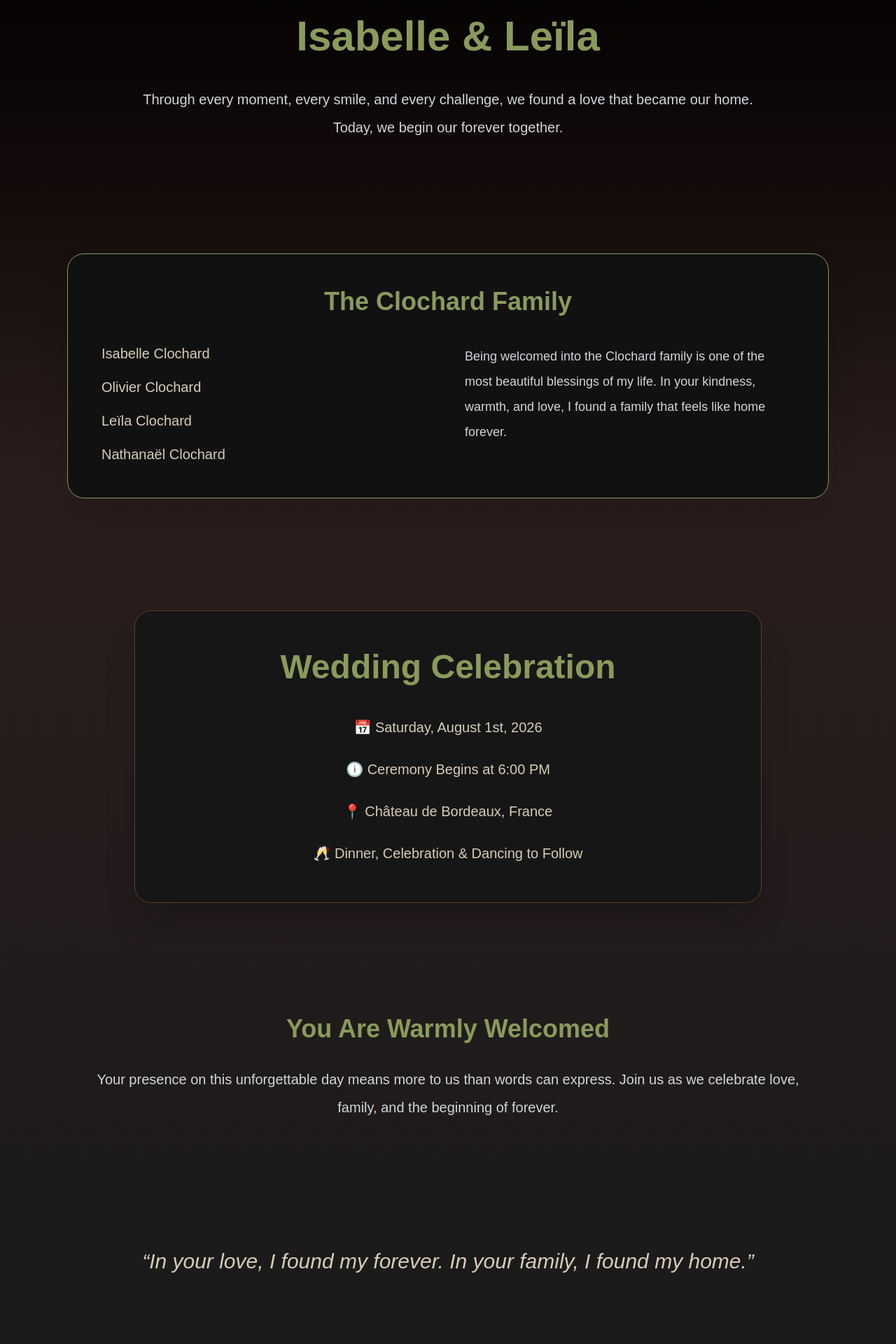
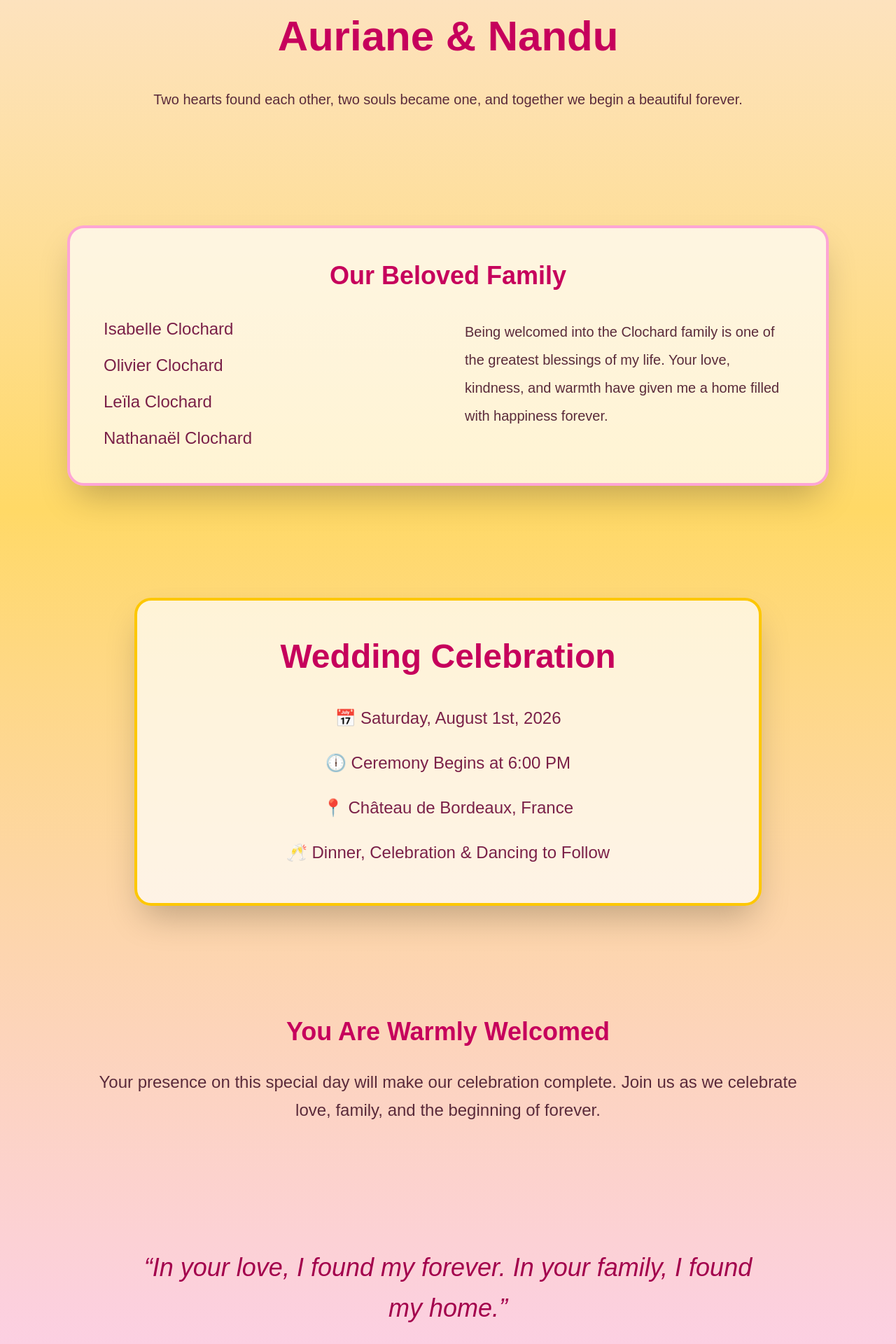
Before and after one commit to Nandinivadla/wedding-invite, a Next.js app: page / in a window 1280 px wide. Shown: the part 540-2460 px from the top of the page at 70% size. Built offline with nearby package versions, Linux system fonts and the light colour scheme.

Commit message:
Pink yellow wedding theme

```diff
--- a/app/page.tsx
+++ b/app/page.tsx
@@ -1,35 +1,36 @@
 export default function Home() {
   return (
-    <main className="min-h-screen bg-gradient-to-b from-black via-[#2b1d1d] to-[#1a1a1a] text-white">
+    <main className="min-h-screen bg-gradient-to-b from-pink-100 via-[#ffd966] to-pink-200 text-black">
 
       {/* HERO SECTION */}
       <section className="flex flex-col items-center justify-center text-center px-6 py-32">
 
-        <h1 className="text-6xl md:text-8xl font-bold text-[#8A9A5B] mb-8 tracking-wide">
+        <h1 className="text-6xl md:text-8xl font-bold text-pink-700 mb-8">
           Forever With Her
         </h1>
 
-        <p className="text-2xl md:text-3xl text-[#d8ccb8] max-w-4xl leading-relaxed">
+        <p className="text-2xl md:text-3xl text-[#7a2048] max-w-4xl leading-relaxed">
           Together with their beloved family,
-          Isabelle & Leïla
+          Auriane & Nandu
           joyfully invite you to celebrate
-          a love written for eternity.
+          a love filled with happiness,
+          warmth, and forever.
         </p>
 
       </section>
 
-      {/* COUPLE MESSAGE */}
+      {/* BRIDES */}
       <section className="text-center px-6 py-20">
 
-        <h2 className="text-5xl md:text-6xl font-semibold text-[#8A9A5B] mb-10">
-          Isabelle & Leïla
+        <h2 className="text-5xl md:text-6xl font-semibold text-pink-700 mb-10">
+          Auriane & Nandu
         </h2>
 
-        <p className="max-w-4xl mx-auto text-lg md:text-xl text-gray-300 leading-10">
-          Through every moment, every smile,
-          and every challenge,
-          we found a love that became our home.
-          Today, we begin our forever together.
+        <p className="max-w-4xl mx-auto text-lg md:text-xl text-[#5a2a3a] leading-10">
+          Two hearts found each other,
+          two souls became one,
+          and together we begin
+          a beautiful forever.
         </p>
 
       </section>
@@ -37,16 +38,16 @@ export default function Home() {
       {/* FAMILY SECTION */}
       <section className="px-8 py-20 max-w-6xl mx-auto">
 
-        <div className="bg-[#111111] border border-[#8A9A5B] rounded-3xl p-12 shadow-2xl">
+        <div className="bg-white/70 border-4 border-pink-300 rounded-3xl p-12 shadow-2xl">
 
-          <h3 className="text-4xl font-bold text-[#8A9A5B] mb-10 text-center">
-            The Clochard Family
+          <h3 className="text-4xl font-bold text-pink-700 mb-10 text-center">
+            Our Beloved Family
           </h3>
 
           <div className="grid md:grid-cols-2 gap-12">
 
             <div>
-              <ul className="space-y-5 text-xl text-[#d8ccb8]">
+              <ul className="space-y-5 text-2xl text-[#7a2048]">
                 <li>Isabelle Clochard</li>
                 <li>Olivier Clochard</li>
                 <li>Leïla Clochard</li>
@@ -55,11 +56,11 @@ export default function Home() {
             </div>
 
             <div>
-              <p className="text-lg leading-9 text-gray-300">
+              <p className="text-xl leading-10 text-[#5a2a3a]">
                 Being welcomed into the Clochard family
-                is one of the most beautiful blessings of my life.
-                In your kindness, warmth, and love,
-                I found a family that feels like home forever.
+                is one of the greatest blessings of my life.
+                Your love, kindness, and warmth
+                have given me a home filled with happiness forever.
               </p>
             </div>
 
@@ -72,13 +73,13 @@ export default function Home() {
       {/* WEDDING DETAILS */}
       <section className="px-6 py-20">
 
-        <div className="max-w-4xl mx-auto bg-[#161616] border border-[#5b3a29] rounded-3xl p-14 shadow-2xl text-center">
+        <div className="max-w-4xl mx-auto bg-white/70 border-4 border-yellow-400 rounded-3xl p-14 shadow-2xl text-center">
 
-          <h2 className="text-5xl font-bold text-[#8A9A5B] mb-12">
+          <h2 className="text-5xl font-bold text-pink-700 mb-12">
             Wedding Celebration
           </h2>
 
-          <div className="space-y-8 text-xl text-[#d8ccb8]">
+          <div className="space-y-8 text-2xl text-[#7a2048]">
 
             <p>
               📅 Saturday, August 1st, 2026
@@ -102,20 +103,20 @@ export default function Home() {
 
       </section>
 
-      {/* WELCOME MESSAGE */}
+      {/* WELCOME */}
       <section className="px-6 py-20 text-center">
 
         <div className="max-w-5xl mx-auto">
 
-          <h3 className="text-4xl font-bold text-[#8A9A5B] mb-8">
+          <h3 className="text-4xl font-bold text-pink-700 mb-8">
             You Are Warmly Welcomed
           </h3>
 
-          <p className="text-xl text-gray-300 leading-10">
-            Your presence on this unforgettable day
-            means more to us than words can express.
-            Join us as we celebrate love, family,
-            and the beginning of forever.
+          <p className="text-2xl text-[#5a2a3a] leading-10">
+            Your presence on this special day
+            will make our celebration complete.
+            Join us as we celebrate love,
+            family, and the beginning of forever.
           </p>
 
         </div>
@@ -125,7 +126,7 @@ export default function Home() {
       {/* QUOTE */}
       <section className="px-6 py-24 text-center">
 
-        <p className="italic text-3xl text-[#d8ccb8] max-w-4xl mx-auto leading-relaxed">
+        <p className="italic text-4xl text-pink-800 max-w-4xl mx-auto leading-relaxed">
           “In your love, I found my forever.
           In your family, I found my home.”
         </p>
```
